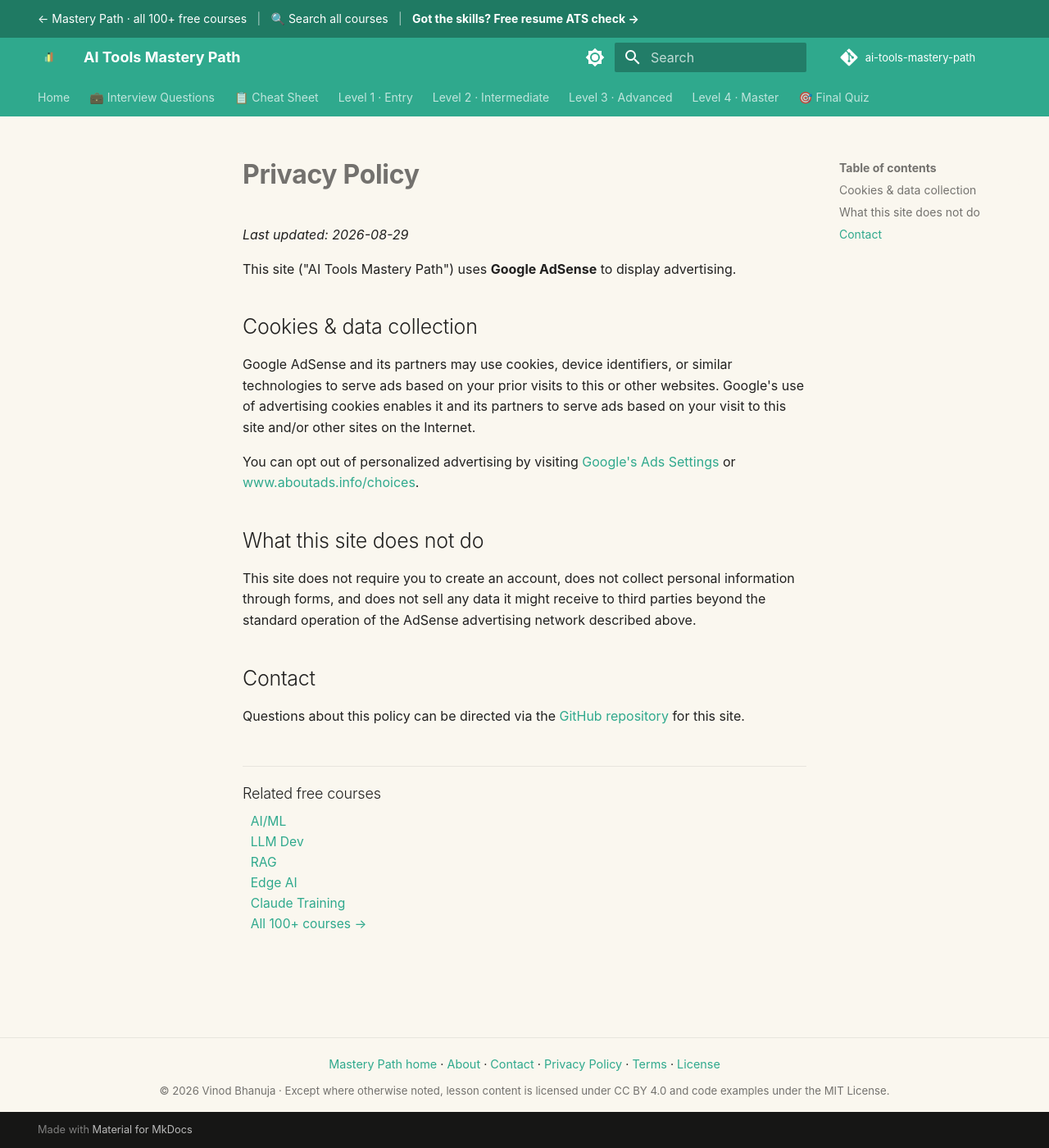
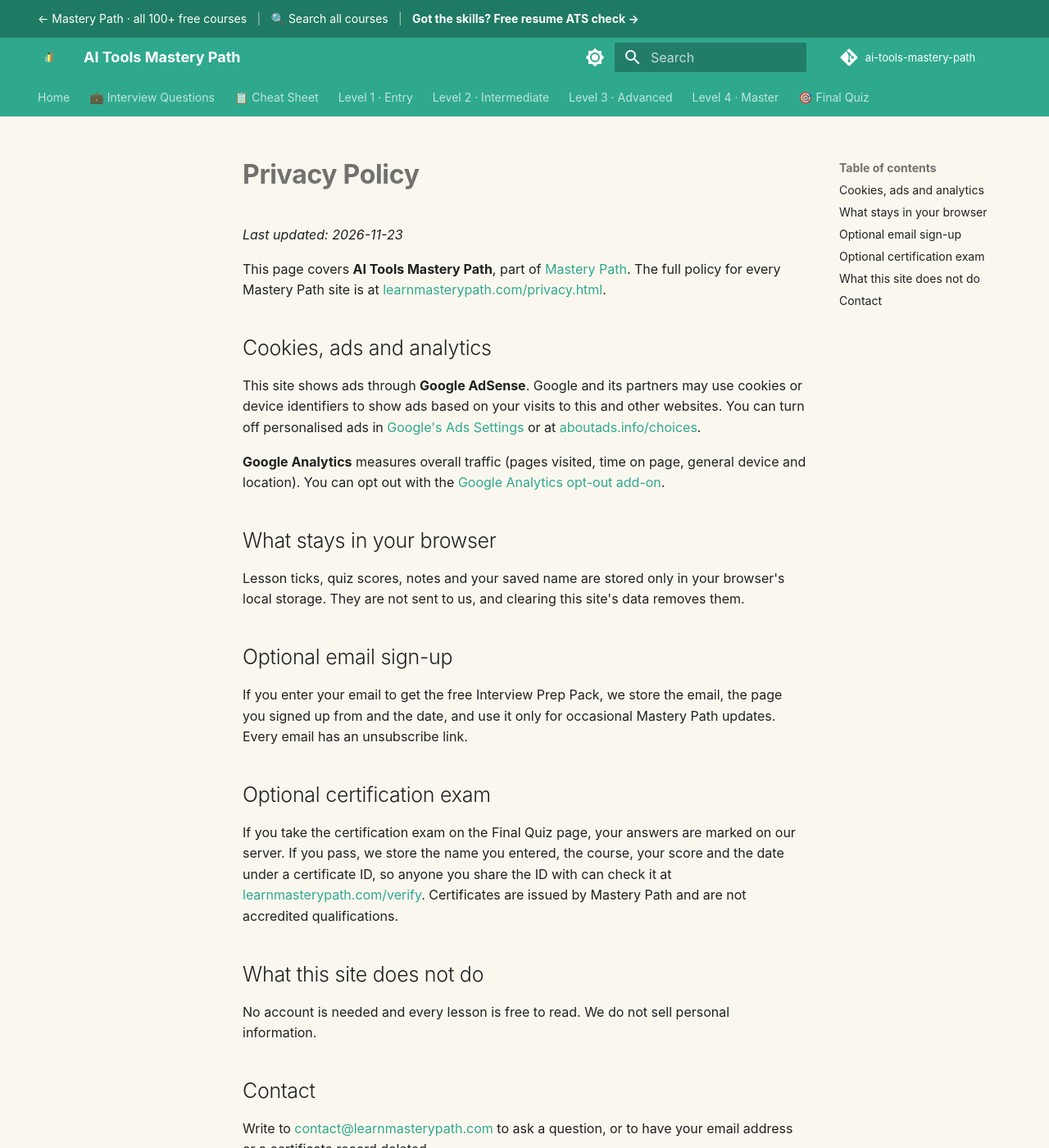
Before and after one commit to SIGILIPELLI/ai-tools-mastery-path, an MkDocs documentation site: the page built from docs/privacy.md, in a window 1280 px wide and 1400 px high. Shown: the whole window at 82% size. Built offline with MkDocs 1.6.1 and Material for MkDocs 9.7.7, drawn with Linux system fonts in a browser that asks for light colours; comment, search, counter and statistics services are not loaded.

Commit message:
Update privacy page: progress stays in the browser, optional email sign-up and certification exam, link to the full policy
Co-Authored-By: Claude Opus 5.5 <noreply@anthropic.com>

```diff
--- a/docs/privacy.md
+++ b/docs/privacy.md
@@ -1,33 +1,35 @@
 ---
-description: "Privacy policy for the free AI Tools Mastery Path: how Google Analytics and AdSense cookies are used, what is not collected, and how to opt out."
+description: "Privacy policy for the free AI Tools Mastery Path: cookies for ads and analytics, what stays in your browser, and the optional email sign-up and certification exam."
 ---
 
 # Privacy Policy
 
-_Last updated: 2026-08-29_
+_Last updated: 2026-11-23_
 
-This site ("AI Tools Mastery Path") uses **Google AdSense** to display advertising.
+This page covers **AI Tools Mastery Path**, part of [Mastery Path](https://learnmasterypath.com/). The full policy for every Mastery Path site is at [learnmasterypath.com/privacy.html](https://learnmasterypath.com/privacy.html).
 
-## Cookies & data collection
+## Cookies, ads and analytics
 
-Google AdSense and its partners may use cookies, device identifiers, or similar
-technologies to serve ads based on your prior visits to this or other websites.
-Google's use of advertising cookies enables it and its partners to serve ads
-based on your visit to this site and/or other sites on the Internet.
+This site shows ads through **Google AdSense**. Google and its partners may use cookies or device identifiers to show ads based on your visits to this and other websites. You can turn off personalised ads in [Google's Ads Settings](https://adssettings.google.com/) or at [aboutads.info/choices](https://www.aboutads.info/choices/).
 
-You can opt out of personalized advertising by visiting
-[Google's Ads Settings](https://adssettings.google.com/) or
-[www.aboutads.info/choices](https://www.aboutads.info/choices/).
+**Google Analytics** measures overall traffic (pages visited, time on page, general device and location). You can opt out with the [Google Analytics opt-out add-on](https://tools.google.com/dlpage/gaoptout).
+
+## What stays in your browser
+
+Lesson ticks, quiz scores, notes and your saved name are stored only in your browser's local storage. They are not sent to us, and clearing this site's data removes them.
+
+## Optional email sign-up
+
+If you enter your email to get the free Interview Prep Pack, we store the email, the page you signed up from and the date, and use it only for occasional Mastery Path updates. Every email has an unsubscribe link.
+
+## Optional certification exam
+
+If you take the certification exam on the Final Quiz page, your answers are marked on our server. If you pass, we store the name you entered, the course, your score and the date under a certificate ID, so anyone you share the ID with can check it at [learnmasterypath.com/verify](https://learnmasterypath.com/verify/). Certificates are issued by Mastery Path and are not accredited qualifications.
 
 ## What this site does not do
 
-This site does not require you to create an account, does not collect personal
-information through forms, and does not sell any data it might receive to third
-parties beyond the standard operation of the AdSense advertising network
-described above.
+No account is needed and every lesson is free to read. We do not sell personal information.
 
 ## Contact
 
-Questions about this policy can be directed via the
-[GitHub repository](https://github.com/SIGILIPELLI/ai-tools-mastery-path) for
-this site.
+Write to [contact@learnmasterypath.com](mailto:contact@learnmasterypath.com) to ask a question, or to have your email address or a certificate record deleted.
```
